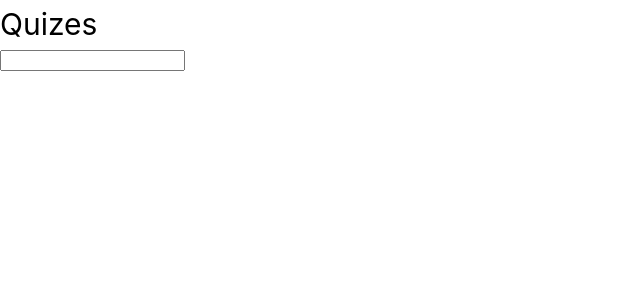
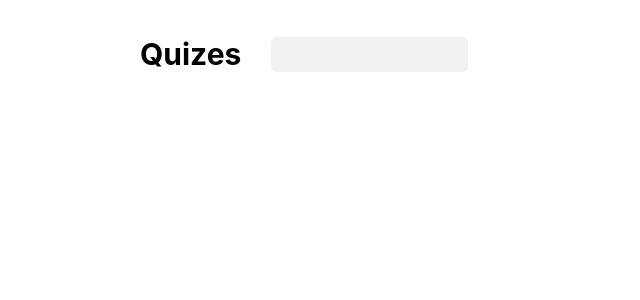
Before and after one commit to RausRD/quizesVue, a Vue app: page / in a window 1280 px wide. Shown: the top 300 px of the page, without its empty margins (0-640 px from the left). Built offline with nearby package versions, Linux system fonts and the light colour scheme.

Commit message:
added some first  styles

```diff
--- a/src/App.vue
+++ b/src/App.vue
@@ -4,5 +4,31 @@
 			<h1>Quizes</h1>
 			<input type="text">
 		</header>
+		<div class="options-container">
+
+		</div>
 	</div>
 </template>
+
+<style scoped>
+	.container {
+		max-width: 1000px;
+		margin: 0 auto;
+	}
+	header {
+		margin-bottom: 10px;
+		margin-top: 30px;
+		display: flex;
+		align-items: center;
+	}
+	header h1 {
+		font-weight: bold;
+		margin-right: 30px;
+	}
+	header input {
+		border: none;
+		background-color: rgba(128, 128, 128, 0.1);
+		padding: 10px;
+		border-radius: 5px;
+	}
+</style>
```
